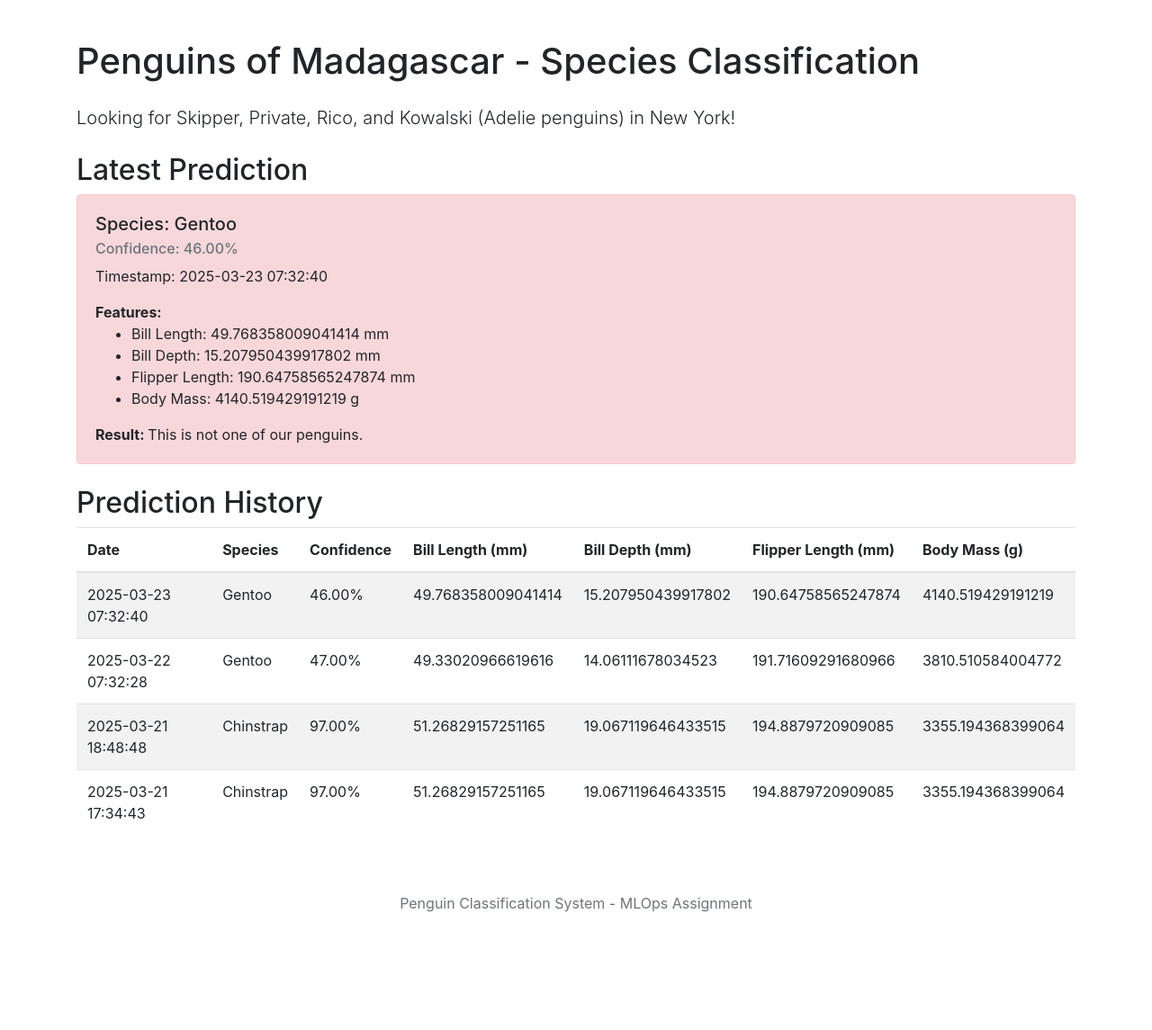
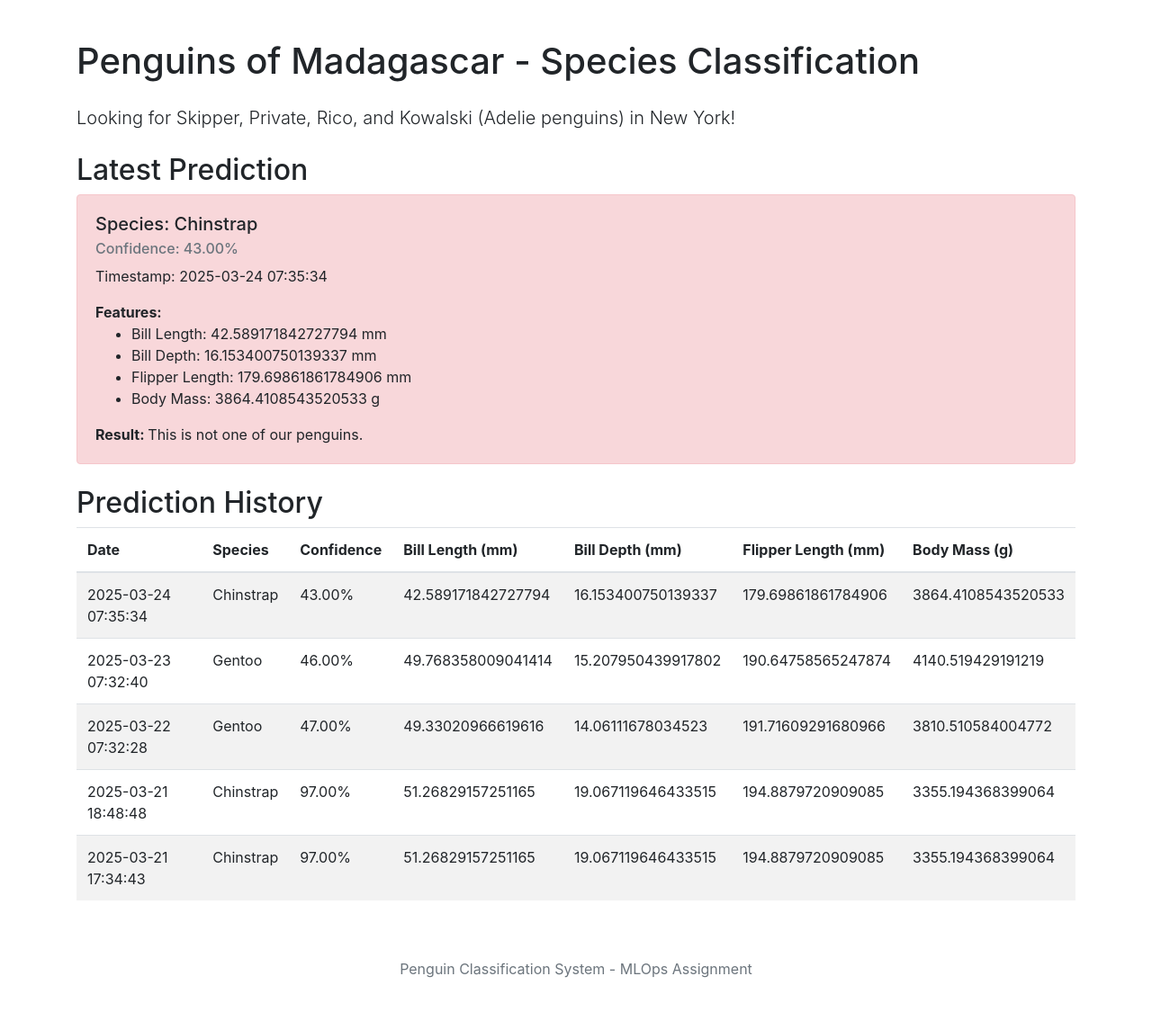
Before and after one commit to JAdamHub/MLOps_Assignment1, a Jekyll site: the page built from docs/index.html, in a window 1280 px wide. Shown: the whole page at 90% size. Built offline with Jekyll 4.4.1, drawn with Linux system fonts in a browser that asks for light colours; before the commit the page ends 1072 px from its top, so only the background shows below that.

```diff
--- a/docs/index.html
+++ b/docs/index.html
@@ -10,16 +10,16 @@ title: Penguins of Madagascar - Species Classification
 
             <div class="card prediction-card other">
                 <div class="card-body">
-                    <h5 class="card-title">Species: Gentoo</h5>
-                    <h6 class="card-subtitle mb-2 text-muted">Confidence: 46.00%</h6>
-                    <p class="card-text">Timestamp: 2025-03-23 07:32:40</p>
+                    <h5 class="card-title">Species: Chinstrap</h5>
+                    <h6 class="card-subtitle mb-2 text-muted">Confidence: 43.00%</h6>
+                    <p class="card-text">Timestamp: 2025-03-24 07:35:34</p>
                     <div class="card-text">
                         <strong>Features:</strong>
                         <ul>
-                            <li>Bill Length: 49.768358009041414 mm</li>
-                            <li>Bill Depth: 15.207950439917802 mm</li>
-                            <li>Flipper Length: 190.64758565247874 mm</li>
-                            <li>Body Mass: 4140.519429191219 g</li>
+                            <li>Bill Length: 42.589171842727794 mm</li>
+                            <li>Bill Depth: 16.153400750139337 mm</li>
+                            <li>Flipper Length: 179.69861861784906 mm</li>
+                            <li>Body Mass: 3864.4108543520533 g</li>
                         </ul>
                     </div>
                     <p class="card-text">
@@ -44,6 +44,16 @@ title: Penguins of Madagascar - Species Classification
                         </tr>
                     </thead>
                     <tbody>
+
+                        <tr class="">
+                            <td>2025-03-24 07:35:34</td>
+                            <td>Chinstrap</td>
+                            <td>43.00%</td>
+                            <td>42.589171842727794</td>
+                            <td>16.153400750139337</td>
+                            <td>179.69861861784906</td>
+                            <td>3864.4108543520533</td>
+                        </tr>
 
                         <tr class="">
                             <td>2025-03-23 07:32:40</td>
```
Also changed, not shown: docs/prediction_history.json (+12 -0 lines).
